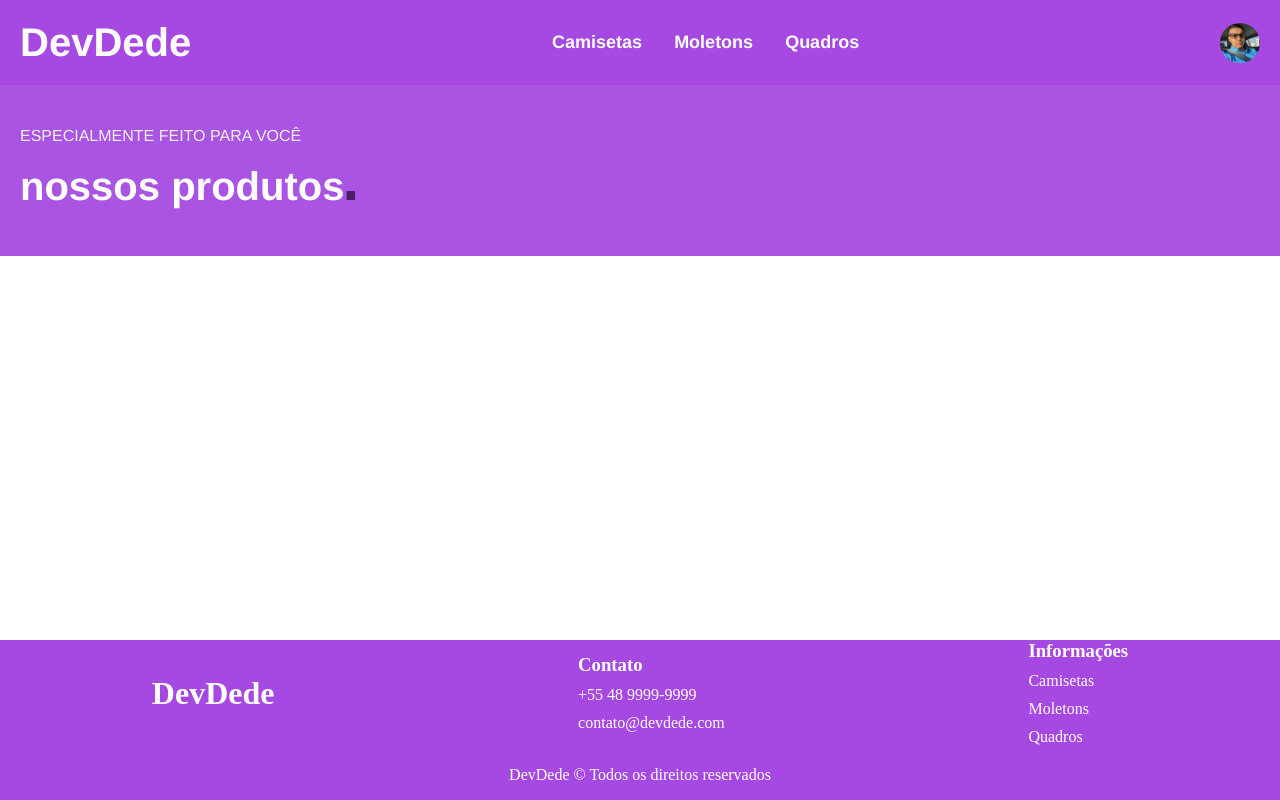
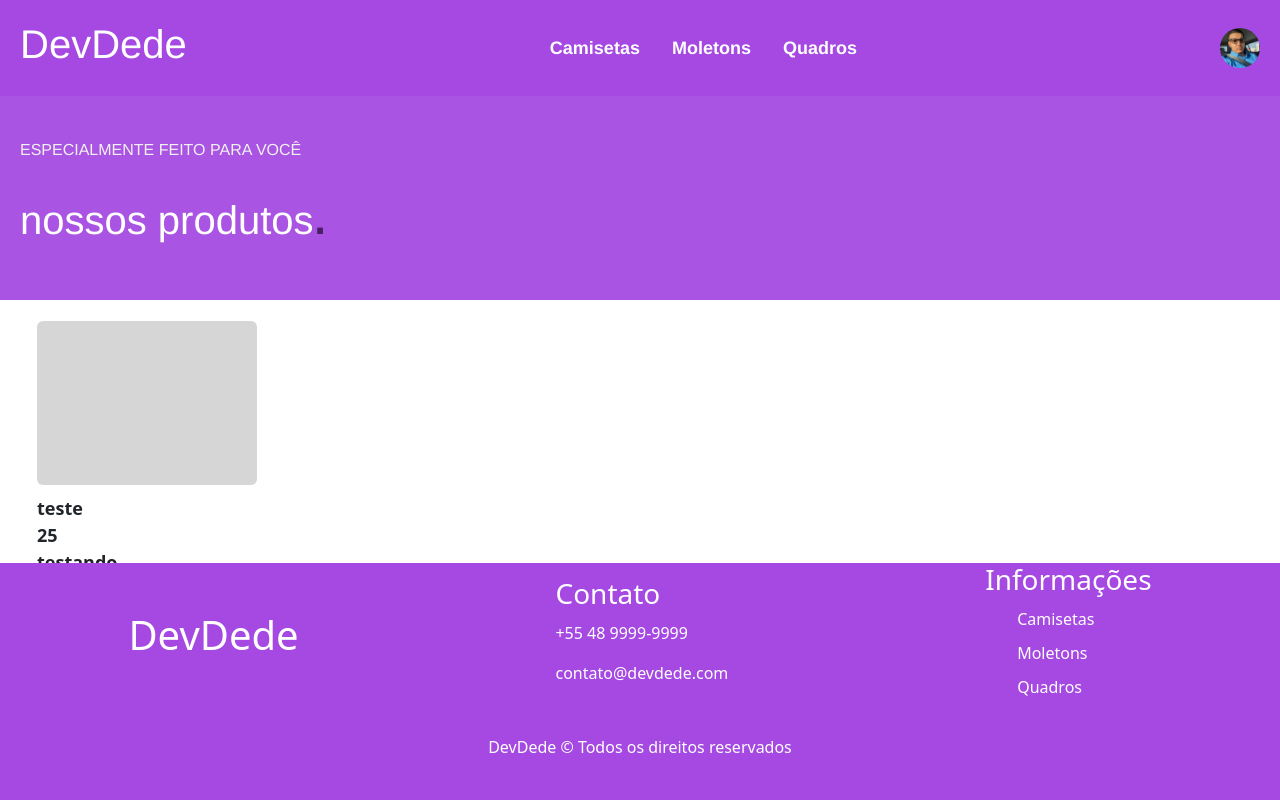
Before and after one commit to andreluizamorimdev/M2S06ProjetinhoEcommerce, a React (Vite) app: page / in a window 1280 px wide. Built offline with nearby package versions, Linux system fonts and the light colour scheme.

Commit message:
Componente Produtos e lista de produtos

```diff
--- a/package.json
+++ b/package.json
@@ -10,6 +10,7 @@
     "preview": "vite preview"
   },
   "dependencies": {
+    "bootstrap": "^5.3.0",
     "react": "^18.2.0",
     "react-dom": "^18.2.0"
   },
--- a/src/App.tsx
+++ b/src/App.tsx
@@ -2,13 +2,14 @@ import './App.css'
 import Header from './components/Header/Header.tsx'
 import Banner from './components/Banner/Banner.tsx'
 import Footer from './components/Footer/Footer.tsx'
+import ListaProdutos from './components/ListaProdutos/ListaProdutos.tsx'
 
 function App() {
   return (
     <>
       <Header />
       <Banner descricao='Especialmente feito para você' titulo='nossos produtos' />
-
+      <ListaProdutos />
       <Footer />
     </>
   )
--- a/src/components/Footer/Footer.css
+++ b/src/components/Footer/Footer.css
@@ -2,7 +2,7 @@
     bottom: 0;
     position: absolute;
     width: 100vw;
-    height: 10rem;
+    height: 14.8rem;
     display: flex;
     flex-direction: column;
     background-color: var(--bg-color);
--- a/src/components/Header/Header.tsx
+++ b/src/components/Header/Header.tsx
@@ -1,3 +1,4 @@
+import IMenu from "../../shared/interfaces/IMenu";
 import "./Header.css";
 
 const Header = () => {
@@ -20,13 +21,7 @@ const Header = () => {
 
   ];
 
-  type itensMenu = {
-      id: number,
-      label: string,
-      path?: string
-  }
-
-  const renderMenuItem = (menuItem : itensMenu) => {
+  const renderMenuItem = (menuItem : IMenu) => {
     return (
       <li key={menuItem.id}><a href={menuItem.path}>{menuItem.label}</a></li>
     )
--- a/src/components/ListaProdutos/ListaProdutos.css
+++ b/src/components/ListaProdutos/ListaProdutos.css
@@ -0,0 +1,3 @@
+.lista-produtos {
+    list-style-type: none;
+}
--- a/src/components/ListaProdutos/ListaProdutos.tsx
+++ b/src/components/ListaProdutos/ListaProdutos.tsx
@@ -1,9 +1,27 @@
+import IProduto from '../../shared/interfaces/IProduto';
+import ProdutoCard from '../ProdutoCard/ProdutoCard';
 import './ListaProdutos.css';
 
+
 const ListaProdutos = () => {
+    const produto : IProduto = {
+        id: 1,
+        nome: "teste",
+        valor: 25,
+        descricao: "testando",
+        caracteristicas: ["teste", "teste"]
+    }
+    const produtos = [produto];
+
+    const render = (produto: IProduto) => {
+        return <li key={produto.id}><ProdutoCard id={produto.id} nome={produto.nome} valor={produto.valor} descricao={produto.descricao} caracteristicas={produto.caracteristicas} /></li>
+    }
+
     return(
         <div>
-
+            <ul className='lista-produtos'>
+               {produtos.map(render)}
+            </ul>
         </div>
     )
 }
--- a/src/components/ProdutoCard/ProdutoCard.css
+++ b/src/components/ProdutoCard/ProdutoCard.css
@@ -0,0 +1,35 @@
+.product {
+    display: flex;
+    flex-direction: column;
+    margin: 5px;
+    max-width: 220px;
+    height: 320px;
+    cursor: pointer;
+    transition: all .4s ease-in-out;
+}
+
+.product:hover {
+    transform: scale(0.95);
+}
+
+.image-product {
+    width: 220px;
+    height: 260px;
+    margin: 0 auto;
+    background-color: rgb(215, 214, 214);
+    border-radius: 6px;
+    margin-bottom: 10px;
+}
+
+.title-product, .price-product, .description-product, .characteristics-product {
+    font-size: 18px;
+    font-weight: 600;
+}
+
+.buy-button {
+    background-color: transparent;
+    outline: 0;
+    padding: 5px 8px;
+    border: 2px solid var(--bg-color);
+    border-radius: 6px;
+}
--- a/src/components/ProdutoCard/ProdutoCard.tsx
+++ b/src/components/ProdutoCard/ProdutoCard.tsx
@@ -1,9 +1,21 @@
+import IProduto from '../../shared/interfaces/IProduto';
 import './ProdutoCard.css';
 
-const ProdutoCard = () => {
+const ProdutoCard = ({id, nome, valor, descricao, caracteristicas}: IProduto) => {
     return (
-        <div>
-
+        <div key={id} className='product-list mt-3'>
+            <div className="row">
+                <div className="col-sm-6 col-md-4 col-lg-3 mb-5">
+                    <div className="product">
+                        <div className="image-product"></div>
+                        <span className="title-product">{nome}</span>
+                        <span className="price-product">{valor}</span>
+                        <span className="description-product">{descricao}</span>
+                        <span className="characteristics-product">{caracteristicas}</span>
+                        <button className="buy-button">Comprar</button>
+                    </div>
+                </div>
+            </div>
         </div>
     )
 }
--- a/src/index.css
+++ b/src/index.css
@@ -1,4 +1,4 @@
-/* @import url('../node_modules/bootstrap/dist/css/bootstrap.min.css'); */
+@import url('../node_modules/bootstrap/dist/css/bootstrap.min.css');
 
 * {
   box-sizing: border-box;
--- /dev/null
+++ b/src/shared/interfaces/IMenu.ts
@@ -0,0 +1,5 @@
+export default interface IMenu {
+    id: number;
+    label: string;
+    path?: string;
+}
--- /dev/null
+++ b/src/shared/interfaces/IProduto.ts
@@ -0,0 +1,7 @@
+export default interface IProduto {
+    id: number,
+    nome: string,
+    valor: number,
+    descricao: string,
+    caracteristicas: string[]
+}
```
Also changed, not shown: 1 other file (tests, documents, lock files or other folders).
